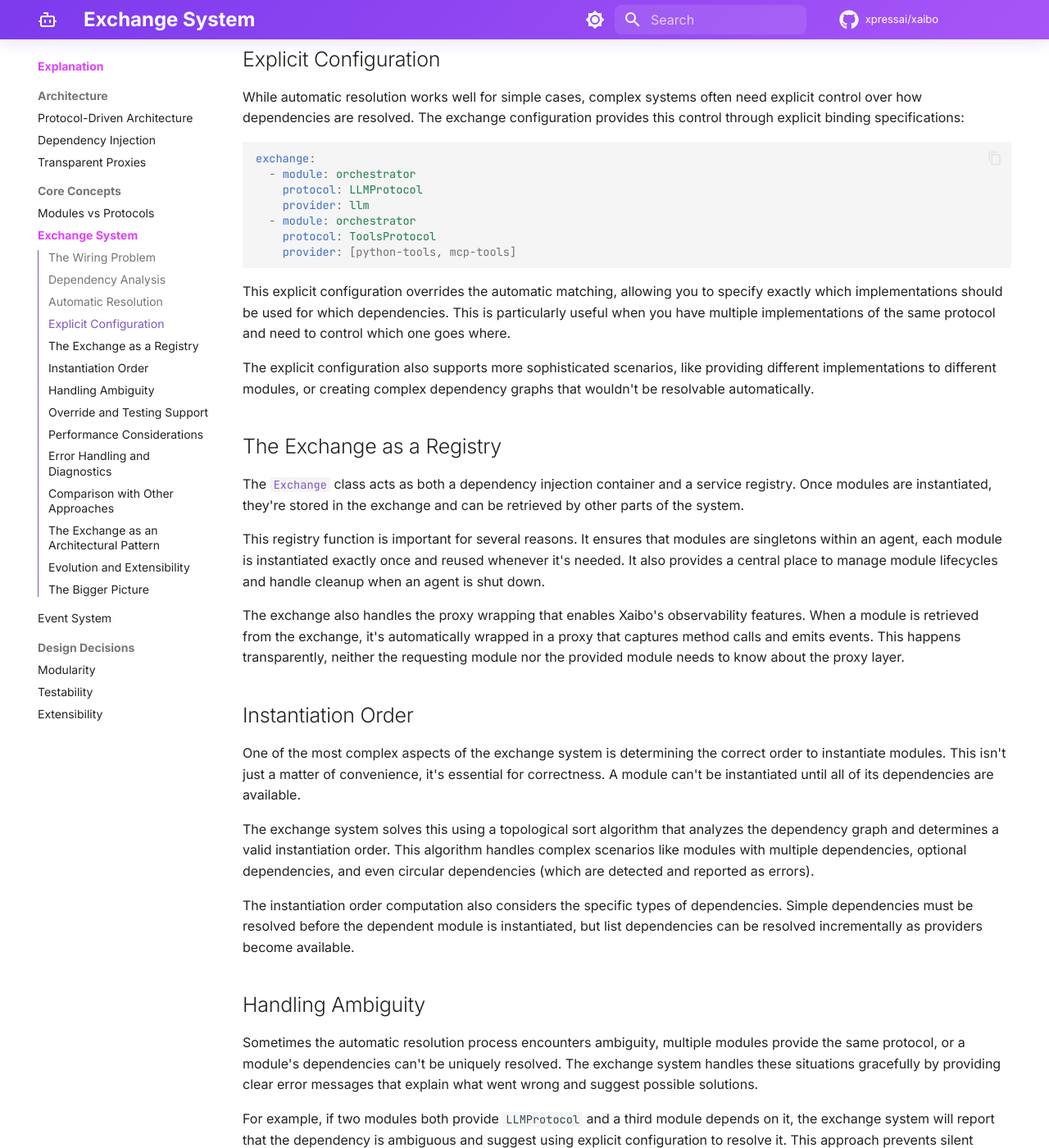
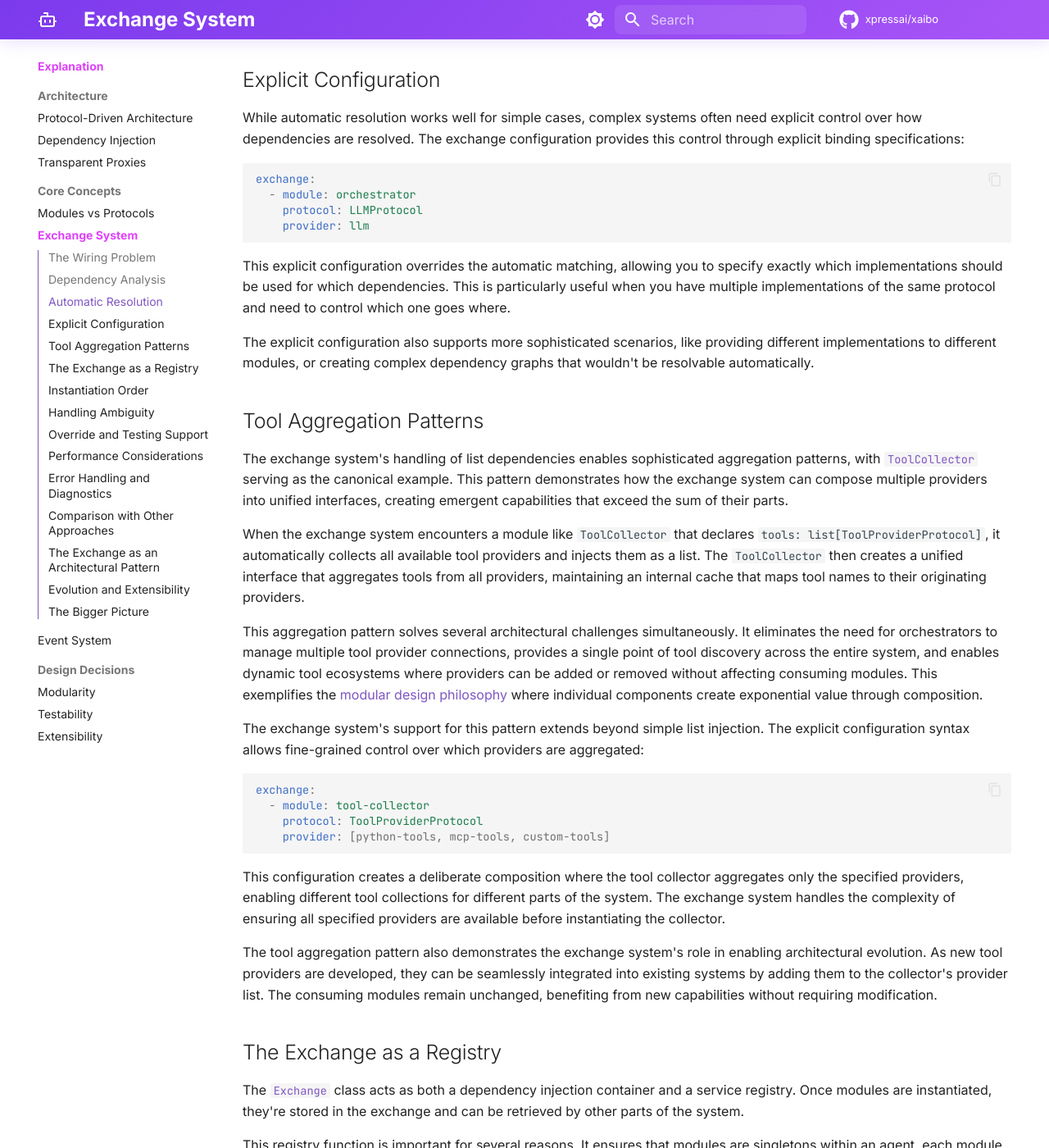
Before and after one commit to XpressAI/xaibo, an MkDocs documentation site: the page built from docs/explanation/concepts/exchange-system.md, in a window 1280 px wide and 1400 px high, scrolled down 1349 px. Shown: the whole window at 82% size. Built offline with MkDocs 1.6.1 and Material for MkDocs 9.7.7, drawn with Linux system fonts in a browser that asks for light colours; comment, search, counter and statistics services are not loaded; some of the changed text lies outside the part shown.

Commit message:
improve docs

````diff
--- a/docs/explanation/concepts/exchange-system.md
+++ b/docs/explanation/concepts/exchange-system.md
@@ -14,7 +14,7 @@ The exchange system begins by analyzing the constructor signatures of all module
 
 This analysis happens automatically through Python's type annotation system. The exchange system uses introspection to examine each module's `__init__` method and extract the type information for each parameter. This approach means that dependencies are declared in the natural place, the constructor, rather than in separate configuration files or decorators.
 
-The dependency analysis also handles more complex scenarios. If a module declares a parameter like `tools: list[ToolsProtocol]`, the exchange system understands that this module needs a list of implementations, not just a single one. This enables modules like tool collectors that need to work with multiple tool providers simultaneously.
+The dependency analysis also handles more complex scenarios. If a module declares a parameter like `tools: list[ToolsProtocol]`, the exchange system understands that this module needs a list of implementations, not just a single one. This enables modules like [`ToolCollector`](../../reference/modules/tools.md#toolcollector) that aggregate multiple tool providers into a single interface, allowing orchestrators to access tools from different sources through one unified connection point.
 
 ## Automatic Resolution
 
@@ -33,14 +33,32 @@ exchange:
   - module: orchestrator
     protocol: LLMProtocol
     provider: llm
-  - module: orchestrator
-    protocol: ToolsProtocol
-    provider: [python-tools, mcp-tools]
 ```
 
 This explicit configuration overrides the automatic matching, allowing you to specify exactly which implementations should be used for which dependencies. This is particularly useful when you have multiple implementations of the same protocol and need to control which one goes where.
 
 The explicit configuration also supports more sophisticated scenarios, like providing different implementations to different modules, or creating complex dependency graphs that wouldn't be resolvable automatically.
+
+## Tool Aggregation Patterns
+
+The exchange system's handling of list dependencies enables sophisticated aggregation patterns, with [`ToolCollector`](../../reference/modules/tools.md#toolcollector) serving as the canonical example. This pattern demonstrates how the exchange system can compose multiple providers into unified interfaces, creating emergent capabilities that exceed the sum of their parts.
+
+When the exchange system encounters a module like `ToolCollector` that declares `tools: list[ToolProviderProtocol]`, it automatically collects all available tool providers and injects them as a list. The `ToolCollector` then creates a unified interface that aggregates tools from all providers, maintaining an internal cache that maps tool names to their originating providers.
+
+This aggregation pattern solves several architectural challenges simultaneously. It eliminates the need for orchestrators to manage multiple tool provider connections, provides a single point of tool discovery across the entire system, and enables dynamic tool ecosystems where providers can be added or removed without affecting consuming modules. This exemplifies the [modular design philosophy](../design/modularity.md#the-network-effect-of-modularity) where individual components create exponential value through composition.
+
+The exchange system's support for this pattern extends beyond simple list injection. The explicit configuration syntax allows fine-grained control over which providers are aggregated:
+
+```yaml
+exchange:
+  - module: tool-collector
+    protocol: ToolProviderProtocol
+    provider: [python-tools, mcp-tools, custom-tools]
+```
+
+This configuration creates a deliberate composition where the tool collector aggregates only the specified providers, enabling different tool collections for different parts of the system. The exchange system handles the complexity of ensuring all specified providers are available before instantiating the collector.
+
+The tool aggregation pattern also demonstrates the exchange system's role in enabling architectural evolution. As new tool providers are developed, they can be seamlessly integrated into existing systems by adding them to the collector's provider list. The consuming modules remain unchanged, benefiting from new capabilities without requiring modification.
 
 ## The Exchange as a Registry
 
@@ -70,7 +88,7 @@ The exchange system also provides tools for introspecting the dependency graph,
 
 The exchange system includes sophisticated support for overriding dependencies, which is particularly important for testing. The [`ConfigOverrides`](https://github.com/xpressai/xaibo/blob/main/src/xaibo/core/config.py) mechanism allows you to replace specific modules with alternative implementations without modifying the main configuration.
 
-This override capability is what makes Xaibo's testing story so compelling. You can create an exchange with mock implementations of external services, ensuring that tests are fast, reliable, and isolated from external dependencies. The override system handles all the complexity of rewiring dependencies while maintaining the same interface that production code expects.
+This override capability is what makes Xaibo's testing story so compelling. You can create an exchange with mock implementations of external services, ensuring that tests are fast, reliable, and isolated from external dependencies. The override system handles all the complexity of rewiring dependencies while maintaining the same interface that production code expects. This demonstrates how [dependency injection architecture](../architecture/dependency-injection.md#testing-through-injection) enables superior testing strategies through explicit dependency management.
 
 The override system also supports partial overrides, where only some dependencies are replaced while others use the standard configuration. This enables sophisticated testing scenarios where you might want to test real LLM integration while mocking tool execution, or vice versa.
 
````
Also changed, not shown: docs/explanation/architecture/dependency-injection.md (+1 -1 lines), docs/explanation/architecture/protocols.md (+2 -0 lines).
